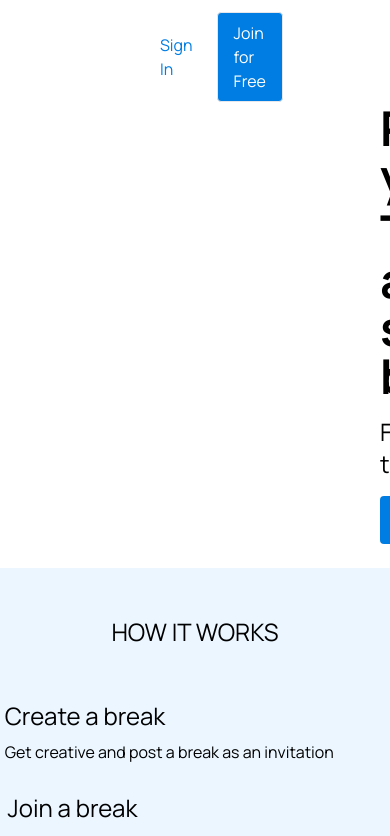
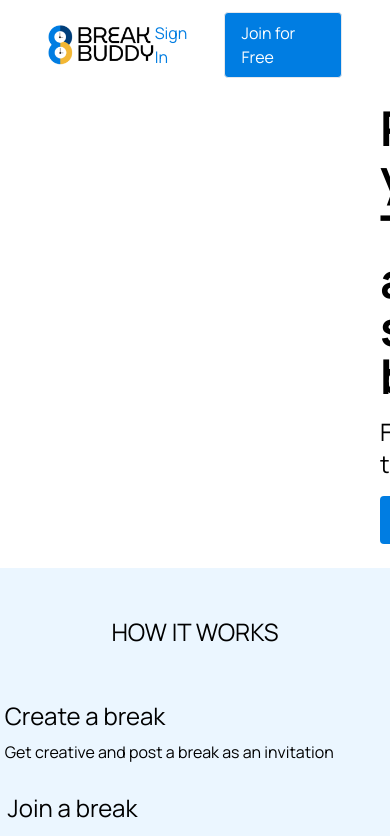
Before and after one commit to Break-Buddy/Break-Buddy-React, a React (Vite) app: page / in a window 390 px wide. Shown: the top 836 px of the page. Built offline with nearby package versions, Linux system fonts and the light colour scheme; the HTML template or start-up script is replaced by a standard one.

Commit message:
mobile view padding and changed hover color

```diff
--- a/src/components/Navbar.jsx
+++ b/src/components/Navbar.jsx
@@ -2,13 +2,13 @@ import BBLogo from "../assets/BBLogo1.png";
 
 function Navbar() {
   return (
-    <div className="absolute flex justify-between items-center w-full py-3 px-40">
+    <div className="absolute flex justify-between items-center w-full py-3 px-12 xl:px-40">
       <div>
         <img src={BBLogo} className="w-28" alt="Break Buddy Logo" />
       </div>
       <div className="flex gap-6 items-center">
         <h3 className="text-[#007DE2]">Sign In</h3>
-        <h3 className="border text-white px-4 py-2 rounded-[4px] bg-[#007DE2] hover:bg-gray-400 cursor-pointer  transition-all duration-200">
+        <h3 className="border text-white px-4 py-2 rounded-[4px] bg-[#007DE2] hover:bg-[#00589E] cursor-pointer  transition-all duration-200">
           Join for Free
         </h3>
       </div>
```
